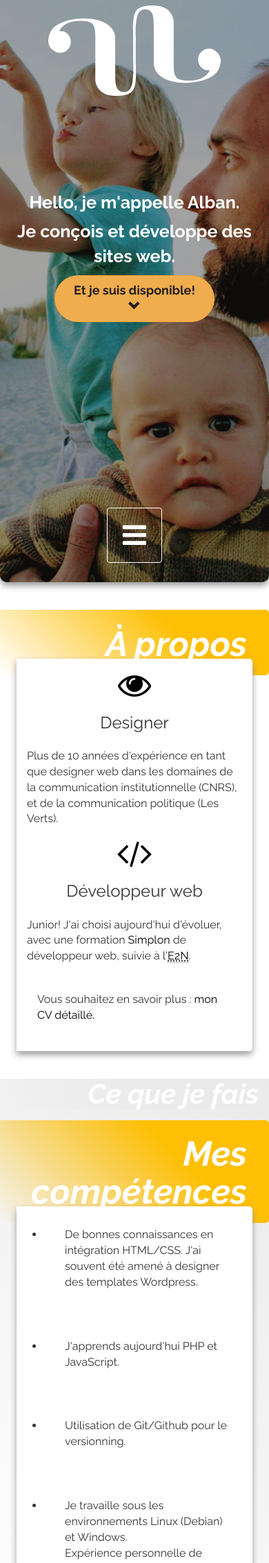
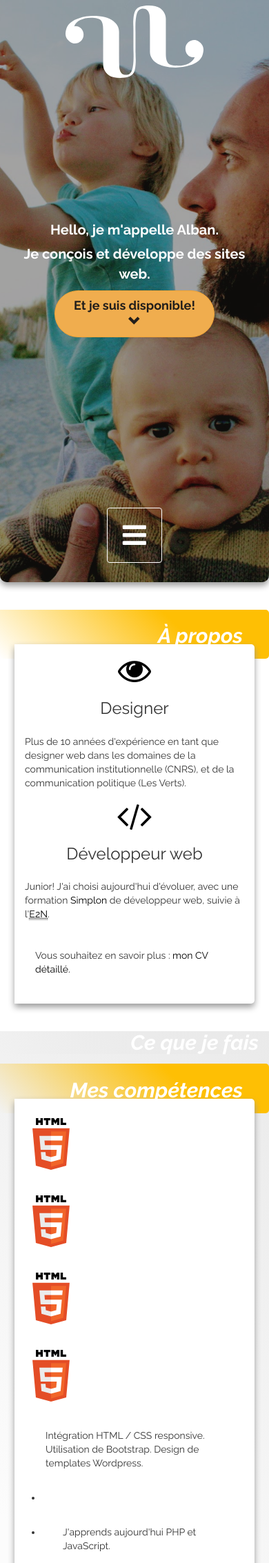
Before and after one commit to albanblanchard/resume, a PHP site: page / in a window 390 px wide. Shown: the top 2266 px of the page at 69% size. Run offline with PHP 8.4, Linux system fonts and the light colour scheme; some libraries are stand-ins or nearby versions.

Commit message:
correc responsive +mise en forme section expertise

```diff
--- a/css/master.css
+++ b/css/master.css
@@ -11,28 +11,25 @@
 p a:link, p a:visited { color: #000; }
 p a:hover {background-color: #221e1b; color: #2BC3CE;}
 /*titraille*/
-header>div>h1, header>div>p, #contact h2, #about h2, #skills h2, #expertise > div:first-child h2 {
+header #mask > div > h1, header #mask > div > p, #contact h2, #about h2, #skills h2, #expertise > div:first-child h2 {
   font-size: 5rem;
   font-weight: 700;
   color: #fff;
-  /*padding: 0 1rem;*/
+  padding: 0 1rem;
 }
+
 /***************************** HEADER *******************************/
 header {
-  display: flex;
-  flex-direction: column;
-  justify-content: space-between;
-  align-items: stretch;
-  min-height:100vh;
+  /*height: 100%;*/
+  min-height:100vh; width: 100%;
+  padding: 0; margin-bottom: 4rem;
   text-align: center;
-  width: 100%;
-  margin-bottom: 4rem;
   background-color: #fff;
   background-image: url('../img/ab-bg02.jpg');
   background-size: cover;
   background-position: center center;
-  background-position-x: center;
-  background-position-y: center;
+  /*background-position-x: center;
+  background-position-y: center;*/
   background-repeat: no-repeat;
   -moz-box-shadow: 0px 5px 10px 0px #9b9b9b;
   -webkit-box-shadow: 0px 5px 10px 0px #9b9b9b;
@@ -44,27 +41,23 @@
   border-radius: 0 0 1rem 1rem;
 }
 header #mask {
-  position: absolute;
-  background-color: #221e1b;
-  height:100%; width: 100%; margin: 0;
-  opacity: .4;
-  z-index: 0;
+  display: flex;
+  flex-direction: column;
+  justify-content: space-between;
+  align-items: stretch;
+  /*position: absolute;*/
+  background-color: rgba(34, 30, 27, 0.4);
+  min-height: 100vh;
+  height:100%; width: 100%; margin: 0; padding: 0;
+  /*opacity: .4;
+  z-index: 0;*/
   -moz-border-radius: 10px;
   -webkit-border-radius: 10px;
   border-radius: 0 0 1rem 1rem;
 }
-header #logo {
-  z-index: 1;
-  max-height: 25vh;
-  /*background-color: green;*/
-}
-header #hello {
-  z-index: 2;
-  max-height: 45vh;
-  /*background-color: red;*/
-}
+header #logo { height: 25vh;}
+header #hello {  max-height: 45vh;}
 header #navBlock {
-  /*background-color: pink;*/
   display: flex;
   justify-content: center;
   align-items: flex-end;
@@ -77,9 +70,10 @@
 header a#btn-header.btn {color: #221e1b;}
 header a#btn-header.btn:hover {color: #fff;}
 
-/***************************** A PROPOS *******************************/
+/**********************************************************************
+LAYOUT MODULES SECTIONS, TITRES + CONTENUS TEXTE
+**********************************************************************/
 #about, #skills {
-  /*background-color: pink; */
   /*float: none;*/
   padding: 0;
 }
@@ -106,14 +100,16 @@
   -webkit-border-radius: 0 0 1rem 1rem;
   border-radius: 0 .5rem .5rem 0;
 }
-#about h3, #skills h3 {text-align: center; margin-bottom: 1em;}
-#about .fa-lg {color:#000; font-size: 2em;}
-#about h3 span {display: block;margin-top: 1em;}
-#about > div p, #skills > div p, {padding:0 3rem; }
-#about > div p:first-child, #skills > div p:first-child {padding: 3rem;}
-#about > div p+p, #skills > div p+p {padding-bottom: 3rem;}
 
-/***************************** CE QUE JE FAIS *******************************/
+/******************************* A PROPOS ************************************/
+#about h3, #skills h3 { text-align: center; margin-bottom: 1em;}
+#about .fa-lg { color:#000; font-size: 2em;}
+#about h3 span { display: block; margin-top: 1em;}
+#about > div p, #skills > div p, { padding:0 3rem; }
+#about > div p:first-child, #skills > div p:first-child { padding: 3rem;}
+#about > div p+p, #skills > div p+p { padding-bottom: 3rem;}
+
+/*****************************  CE QUE JE FAIS *******************************/
 #expertise {
   background: #fcfcfc;
   background: -moz-linear-gradient(45deg,  #fcfcfc 0%, #fcfcfc 51%, #eaeaea 100%);
@@ -136,8 +132,11 @@
   font-style: italic;
   font-size: 4rem;
 }
+#skills > div > div > div > p {margin: 0;padding: 0; }
+#skills .pictos {height: 6em;  margin: 2em 0 0 0;}
+#skills .pictos img {max-height: 90%;}
+#portfolio{}
 
-#skills {}
 #contact { background-color: #ffb751; min-height: 50vh;}
 #contact div { box-shadow: none; }
 #contact h2 { padding: 0; margin: 0; }
@@ -145,7 +144,8 @@
 #contact h2 + p { margin-top: 2%; }
 #contact p + p { margin-top: 5%; }
 
-section.row { padding-bottom: 4rem;
+section.row {
+  padding-bottom: 4rem;
   -moz-box-shadow: 0px 10px 10px 0px #9b9b9b;
   box-shadow: 0px 10px 10px 0px #9b9b9b;
 }
@@ -199,6 +199,7 @@
 .socicon-github, .socicon-linkedin {
   font-size: 2em;
 }
+
 /* ----------------------------------------------------------------
 bootstrap overide
 ------------------------------------------------------------------*/
@@ -218,7 +219,7 @@
   font-size: 2rem; font-weight: 700;
   color: #fff;
 }
-header #navBlock .navbar-collapse{
+header #navBlock .navbar-collapse {
   border: none;
   box-shadow: none;
   -webkit-box-shadow: none;
@@ -246,8 +247,25 @@
 ************************** media queries **************************
 */
 @media all and (min-width:500px) AND (max-width: 992px) {
-    header>div>h1, header>div>p { font-size: 4rem; }
+  body{font-size: 1.4em;}
+  header #mask > div > h1, header #mask > div > p { font-size: 4rem; }
+  #about h2, #skills h2, #expertise > div:first-child h2, #contact h2 { font-size: 4rem; }
+  #contact p { font-size: 2rem; }
 }
 @media all and (max-width: 499px) {
-    header>div>h1, header>div>p { font-size: 2.5rem;  }
+  body{font-size: 1.4em;}
+  header #mask > div > h1, header #mask > div > p { font-size: 2rem;  }
+  #about h2, #skills h2, #expertise > div:first-child h2, #contact h2  { font-size: 3rem; }
+  #contact p { font-size: 2rem; }
 }
+@media all and (max-height: 480px) {
+  header #logo, header #logo a {  height: 10vh;}
+  header #hello {  min-height: 40vh; }
+  header #navBlock {  min-height: 30vh; }
+  header img { max-height:100%;}
+  header #navBlock .navbar-toggle {  height: auto; width: auto;
+    font-size: 2em;}
+  .navbar-nav > li > a { margin:0 0 .5em 0; padding:0;}
+  header #mask > div > h1 {margin-top: 2em;}
+  header #mask > div > p {margin-bottom: 1em;}
+}
--- a/index.html
+++ b/index.html
@@ -21,7 +21,7 @@
   <script src="https://ajax.googleapis.com/ajax/libs/jquery/2.2.4/jquery.min.js"></script>
   <div class="container-fluid">
     <header>
-      <div id="mask"></div>
+      <div id="mask">
       <div id="logo"><a href="#"><img src="img/logo.svg" alt="alban" title="Alban Blanchard - développeur web"/></a></div>
       <div id="hello">
         <h1>Hello, je m'appelle Alban.</h1>
@@ -41,6 +41,7 @@
             </ul>
           </div>
         </nav>
+      </div>
       </div>
     </header>
     <section class="row">
@@ -72,8 +73,21 @@
       <div id="skills" class="col-lg-offset-2 col-lg-8">
         <div><h2>Mes compétences</h2></div>
         <div>
+          <div class="row">
+            <div class="col-lg-3 pictos"><img src="img/html5.svg" alt="HTML5"></div>
+            <div class="col-lg-3 pictos"><img src="img/html5.svg" alt="HTML5"></div>
+            <div class="col-lg-3 pictos"><img src="img/html5.svg" alt="HTML5"></div>
+            <div class="col-lg-3 pictos"><img src="img/html5.svg" alt="HTML5"></div>
+          </div>
+          <div class="row">
+            <div class="col-lg-12">
+              <p>Intégration HTML / CSS responsive. Utilisation de Bootstrap. Design de templates Wordpress.</p>
+            </div>
+          </div>
+
+
           <ul>
-            <li><p>De bonnes connaissances en intégration HTML/CSS. J'ai souvent été amené à designer des templates Wordpress.</p></li>
+            <li></li>
             <li><p>J'apprends aujourd'hui PHP et JavaScript.</p></li>
             <li><p>Utilisation de Git/Github pour le versionning.</p></li>
             <li><p>Je travaille sous les environnements Linux (Debian) et Windows.<br/>
@@ -102,8 +116,8 @@
         </section>
         <section id="contact" class="row text-center">
           <div class="col-lg-offset-2 col-lg-8">
-            <h2>Vous recherchez un développeur ?</h2>
-            <p>Ou vous voulez simplement discuter web devant un café :</p>
+            <h2>Vous recherchez un développeur&nbsp;?</h2>
+            <p>Ou pour simplement discuter web devant un café :</p>
             <button class="btn btn-warning btn-lg" data-toggle="modal" data-target="#modalForm">
               <i class="fa fa-coffee" aria-hidden="true"></i><br/>Envoyez-moi un message!
             </button>
```
Also changed, not shown: img/html5.svg (added). Lines whose indentation alone changed are shown as unchanged.
